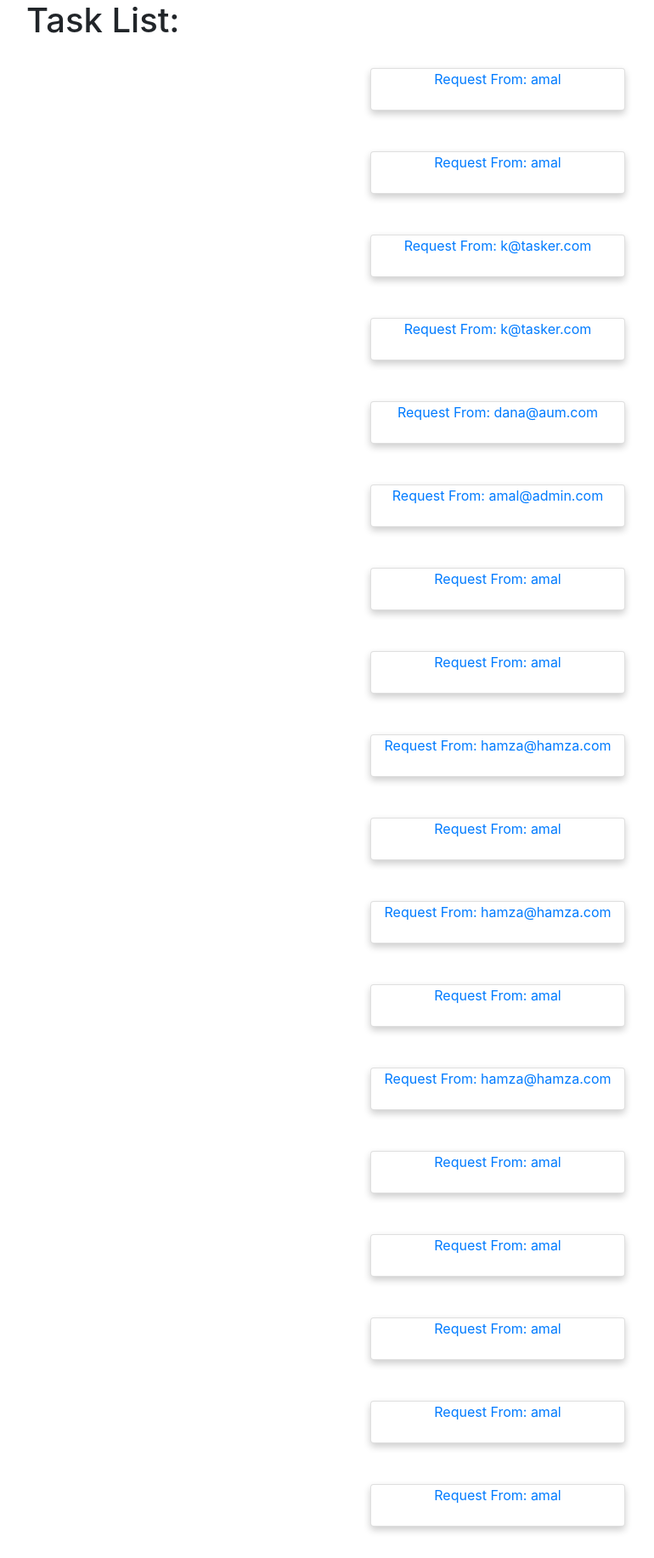
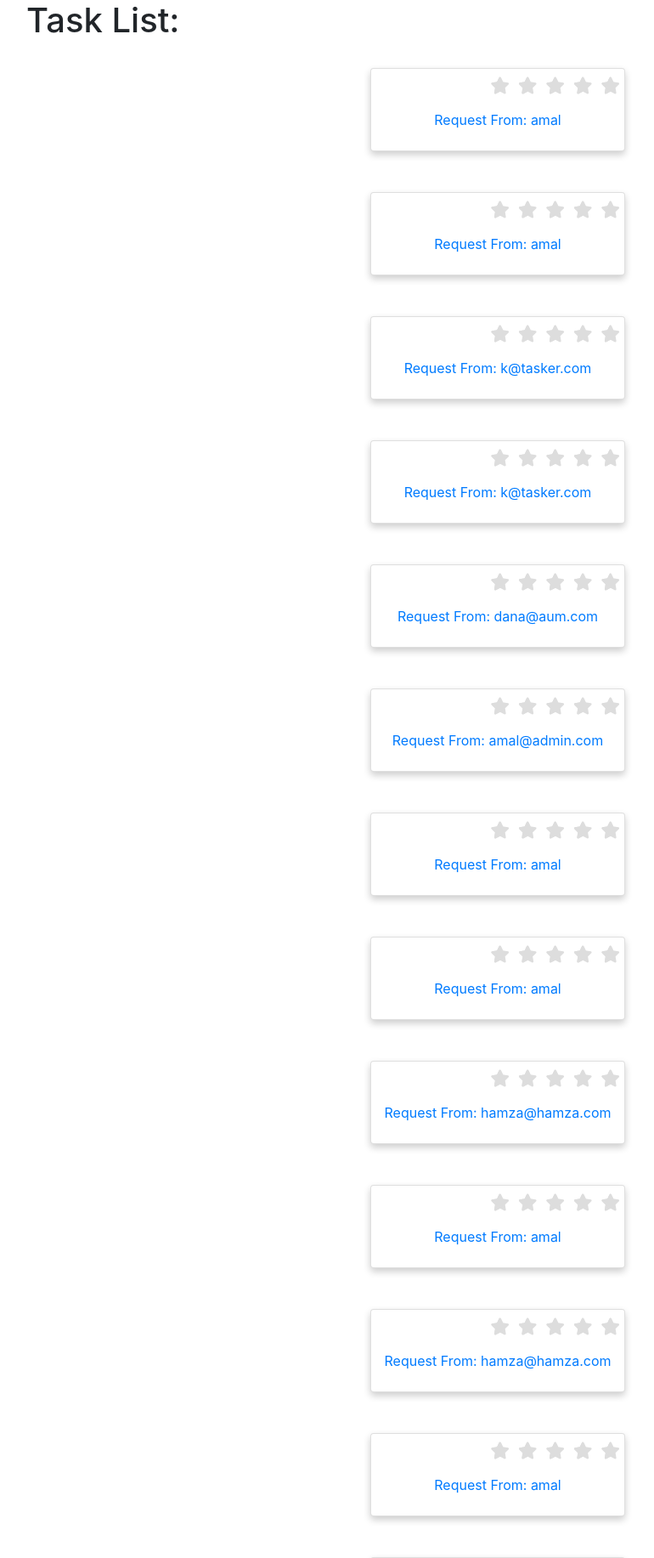
Before and after one commit to aalkhulaifi/JobsForRefugees_Germany, a Django app: template users/templates/request_list.html in a window 1280 px wide. Shown: the part 56-1889 px from the top of the page at 85% size, without its empty margins (54-824 px from the left). Run offline with Django 3.2, Linux system fonts and the light colour scheme; the template is opened without the code that fills it: values that come from a table or form of the project are taken from there, others are empty; data comes from the database, SQL or seed files in the repository; both versions use the stored data as it was after the commit; some libraries are stand-ins or nearby versions.

Commit message:
initial rating

```diff
--- a/users/templates/request_list.html
+++ b/users/templates/request_list.html
@@ -31,12 +31,65 @@
 	    width: 100%;
 	    font-size: 18px;
 	}
+	</style>
+	<style type="text/css">
+@import url(//netdna.bootstrapcdn.com/font-awesome/3.2.1/css/font-awesome.css);
 
+f
+/****** Style Star Rating Widget *****/
+
+.rating {
+  border: none;
+  float: left;
+}
+
+.rating > input { display: none; }
+.rating > label:before {
+  margin: 5px;
+  font-size: 1.25em;
+  font-family: FontAwesome;
+  display: inline-block;
+  content: "\f005";
+}
+
+.rating > .half:before {
+  content: "\f089";
+  position: absolute;
+}
+
+.rating > label {
+  color: #ddd;
+ float: right;
+}
+
+/***** CSS Magic to Highlight Stars on Hover *****/
+
+.rating > input:checked ~ label, /* show gold star when clicked */
+.rating:not(:checked) > label:hover, /* hover current star */
+.rating:not(:checked) > label:hover ~ label { color: #FFD700;  } /* hover previous stars in list */
+
+.rating > input:checked + label:hover, /* hover current star when changing rating */
+.rating > input:checked ~ label:hover,
+.rating > label:hover ~ input:checked ~ label, /* lighten current selection */
+.rating > input:checked ~ label:hover ~ label { color: #FFED85;  }
+</style>
 {% for user in request_list %}
-        </style>
-
         <br>
         <div class="card">
+        	<div class="card-item">
+        		<fieldset class="rating">
+				    <input type="radio" id="star5" name="rating" value="5" /><label class = "full" for="star5" title="Awesome - 5 stars"></label>
+				    <input type="radio" id="star4half" name="rating" value="4 and a half" /><label class="half" for="star4half" title="Pretty good - 4.5 stars"></label>
+				    <input type="radio" id="star4" name="rating" value="4" /><label class = "full" for="star4" title="Pretty good - 4 stars"></label>
+				    <input type="radio" id="star3half" name="rating" value="3 and a half" /><label class="half" for="star3half" title="Meh - 3.5 stars"></label>
+				    <input type="radio" id="star3" name="rating" value="3" /><label class = "full" for="star3" title="Meh - 3 stars"></label>
+				    <input type="radio" id="star2half" name="rating" value="2 and a half" /><label class="half" for="star2half" title="Kinda bad - 2.5 stars"></label>
+				    <input type="radio" id="star2" name="rating" value="2" /><label class = "full" for="star2" title="Kinda bad - 2 stars"></label>
+				    <input type="radio" id="star1half" name="rating" value="1 and a half" /><label class="half" for="star1half" title="Meh - 1.5 stars"></label>
+				    <input type="radio" id="star1" name="rating" value="1" /><label class = "full" for="star1" title="Sucks big time - 1 star"></label>
+				    <input type="radio" id="starhalf" name="rating" value="half" /><label class="half" for="starhalf" title="Sucks big time - 0.5 stars"></label>
+				</fieldset>
+			</div>
         <a href=" {% url 'request' user.id %}">Request From: {{user}}</a><br>
       </div>
       <br>
--- a/users/templates/task_list.html
+++ b/users/templates/task_list.html
@@ -29,6 +29,7 @@
 	    width: 100%;
 	    font-size: 18px;
 	}
+
 {% for user in request_list %}
 
         </style>
```
Also changed, not shown: db.sqlite3.
